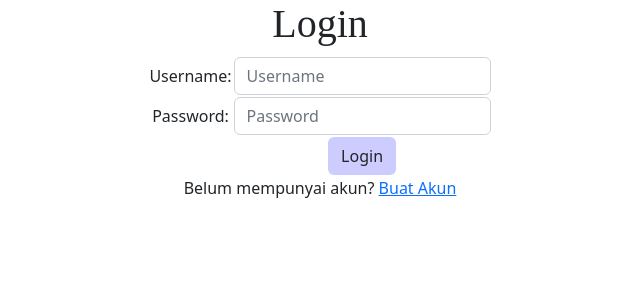
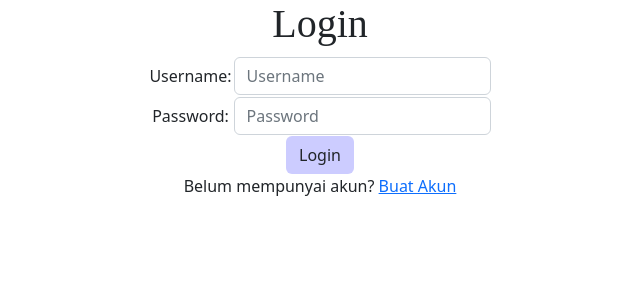
Before and after one commit to aulianajwa/Lab-1, a Django app: page /wishlist/login/ in a window 1280 px wide. Shown: the top 300 px of the page, without its empty margins (320-960 px from the left). Run offline with Django 4.2, Linux system fonts and the light colour scheme.

Commit message:
ubah login

```diff
--- a/wishlist/templates/login.html
+++ b/wishlist/templates/login.html
@@ -33,12 +33,8 @@
                 <td>Password: </td>
                 <td><input type="password" name="password" placeholder="Password" class="form-control"></td>
             </tr>
-
-            <tr>
-                <td></td>
-                <td><input class="btn login_btn" type="submit" value="Login" style="background-color :#CCCCFF"></td>
-            </tr>
         </table>
+        <input class="btn login_btn" type="submit" value="Login" style="background-color :#CCCCFF">
     </form>
 
     {% if messages %}
```
